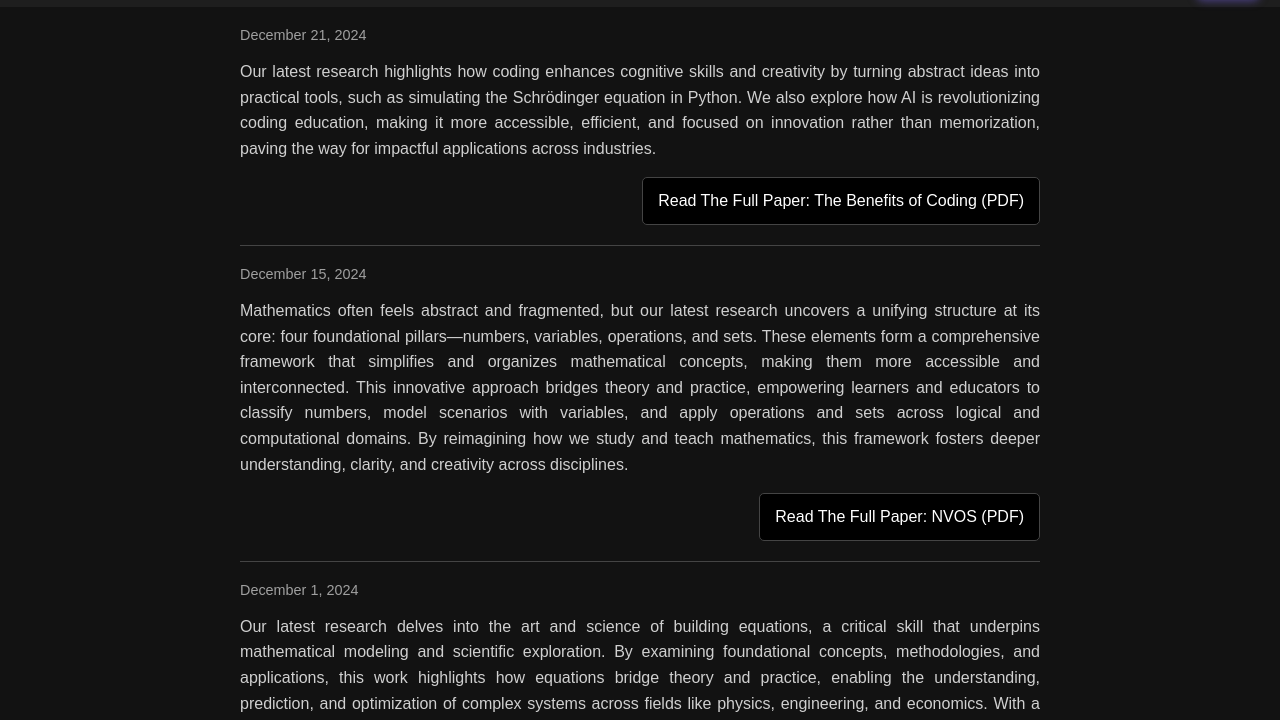
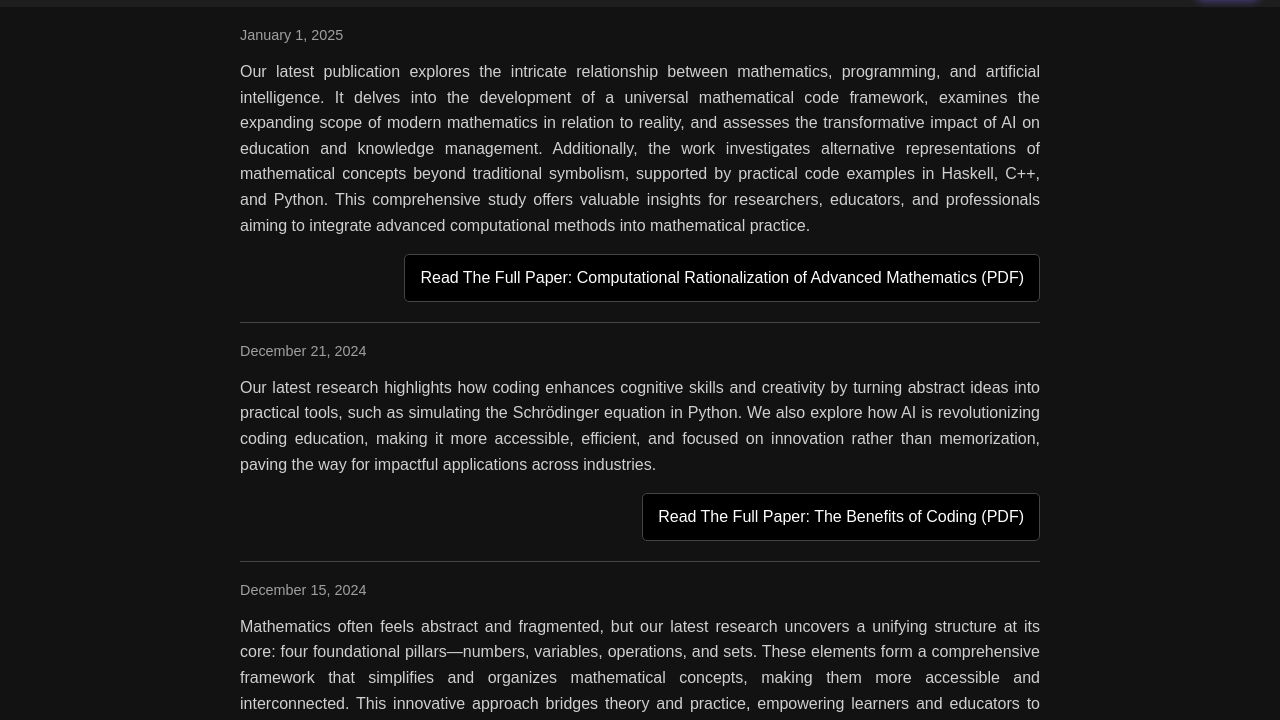
Before and after one commit to colin2829292/McCode-Wadsworth, a plain HTML site: page html/link-papers.html in a window 1280 px wide. Shown: the part 78-798 px from the top of the page. Drawn offline with Linux system fonts and the light colour scheme.

Commit message:
Update link-papers.html

```diff
--- a/html/link-papers.html
+++ b/html/link-papers.html
@@ -23,6 +23,21 @@
 
     <main>
         <section class="blog-section">
+
+            <div class="blog-post">
+                <time datetime="2025-01-01" class="timestamp">January 1, 2025</time>
+                <p>
+                    Our latest publication explores the intricate relationship between mathematics, programming, and artificial intelligence. It delves into the development of a universal mathematical code framework, examines the expanding scope of modern mathematics in relation to reality, and assesses the transformative impact of AI on education and knowledge management. Additionally, the work investigates alternative representations of mathematical concepts beyond traditional symbolism, supported by practical code examples in Haskell, C++, and Python. This comprehensive study offers valuable insights for researchers, educators, and professionals aiming to integrate advanced computational methods into mathematical practice.
+                </p>
+                <p class="pdf-container">
+                    <a href="../Assets/pdf/papers/computational-rationalization-of-advanced-mathematics.pdf" target="_blank" class="pdf-link">
+                        Read The Full Paper: Computational Rationalization of Advanced Mathematics (PDF)
+                    </a>
+                </p>
+            </div>
+
+            <hr class="post-separator">
+
             <div class="blog-post">
                 <time datetime="2024-12-21" class="timestamp">December 21, 2024</time>
                 <p>
```
